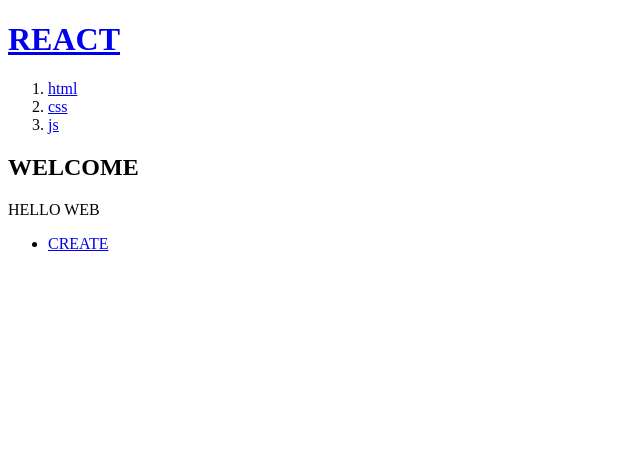
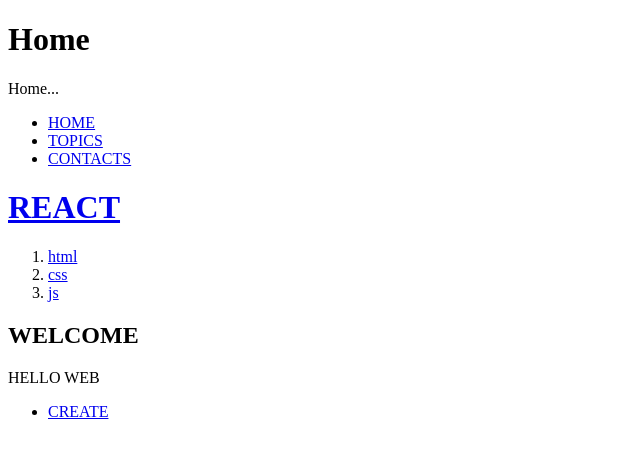
Before and after one commit to HanSeongDeok/React, a React (Create React App) app: page / in a window 1280 px wide. Shown: the top 458 px of the page, without its empty margins (0-640 px from the left). Built offline with nearby package versions, Linux system fonts and the light colour scheme.

Commit message:
[LIFECODING] react-router 학습
- Routes, Route, BrowserRouter 학습 (V6 버전)
- V5 -> V6 exact가 default로 변경 swich -> routes로 변경
- 동적 라우팅 학습, Nested 중첩 Route도 가능하다
- 공식 문서 참고 -> https://reactrouter.com/start/library/routing

```diff
--- a/package.json
+++ b/package.json
@@ -6,6 +6,7 @@
     "cra-template": "1.2.0",
     "react": "^18.2.0",
     "react-dom": "^18.2.0",
+    "react-router": "^7.1.1",
     "react-scripts": "5.0.1",
     "web-vitals": "^4.2.4"
   },
--- a/src/index.js
+++ b/src/index.js
@@ -3,11 +3,52 @@
 import './index.css';
 import RootApp from './App';
 import reportWebVitals from './reportWebVitals';
+import { memo } from 'react';
+import { BrowserRouter, Routes, Route, swith } from 'react-router';
+
+const Home = memo(() => {
+  return (
+    <div>
+      <h1>Home</h1>
+      Home...
+    </div>
+  )
+});
+
+const Topics = memo(() => {
+  return (
+    <div>
+      <h1>Topics</h1>
+      Topics...
+    </div>
+  )
+});
+
+const Contact = memo(() => {
+  return (
+    <div>
+      <h1>Contact</h1>
+      Contact...
+    </div>
+  )
+});
 
 const root = ReactDOM.createRoot(document.getElementById('root'));
 root.render(
   <React.StrictMode>
-    <RootApp />
+    <BrowserRouter>
+    <Routes>
+      <Route path='/' element={<Home/>}/>
+      <Route path='/topics' element={<Topics/>}/>
+      <Route path='/contacts' element={<Contact/>}/>
+    </Routes>
+    <ul>
+      <li><a href='/'> HOME </a></li>
+      <li><a href='/topics'> TOPICS </a></li>
+      <li><a href='/contacts'> CONTACTS </a></li>
+    </ul>
+    <RootApp/>
+    </BrowserRouter>
   </React.StrictMode>
 );
 
```
Also changed, not shown: 1 other file (tests, documents, lock files or other folders).
